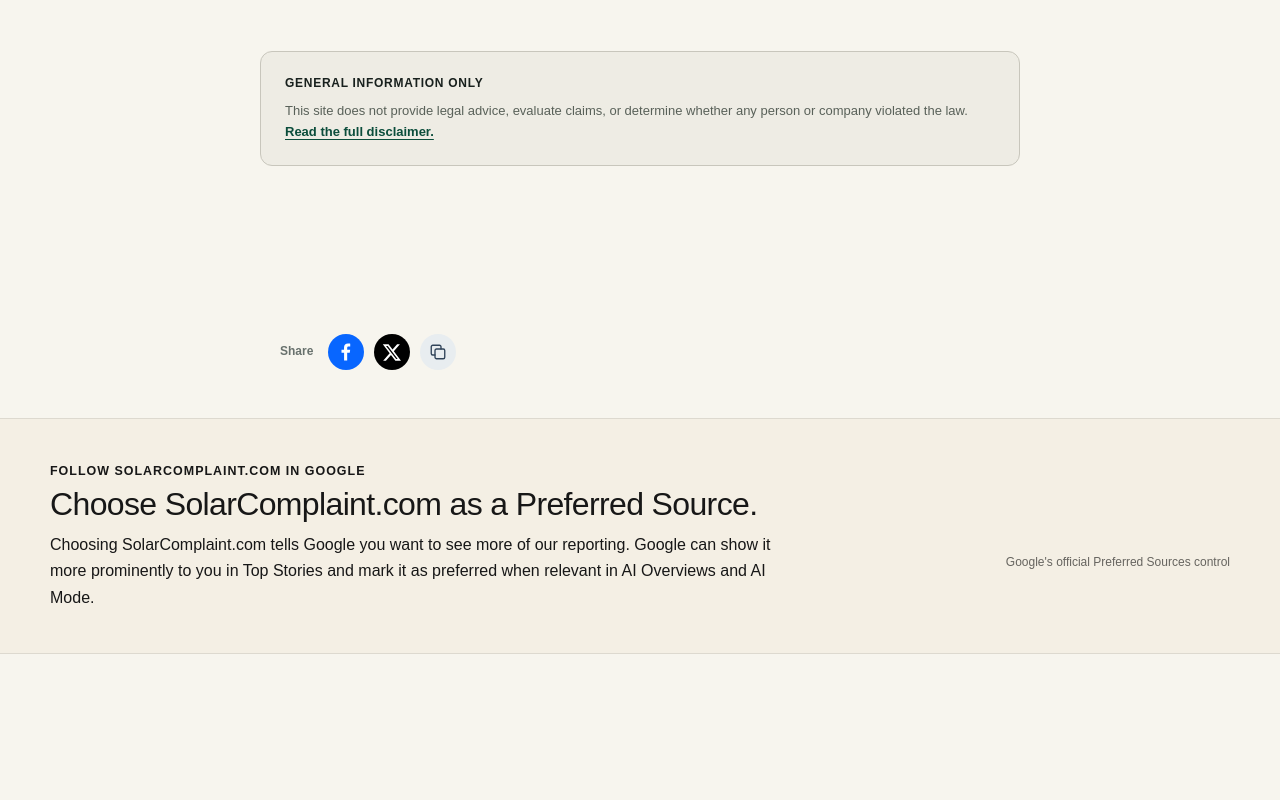
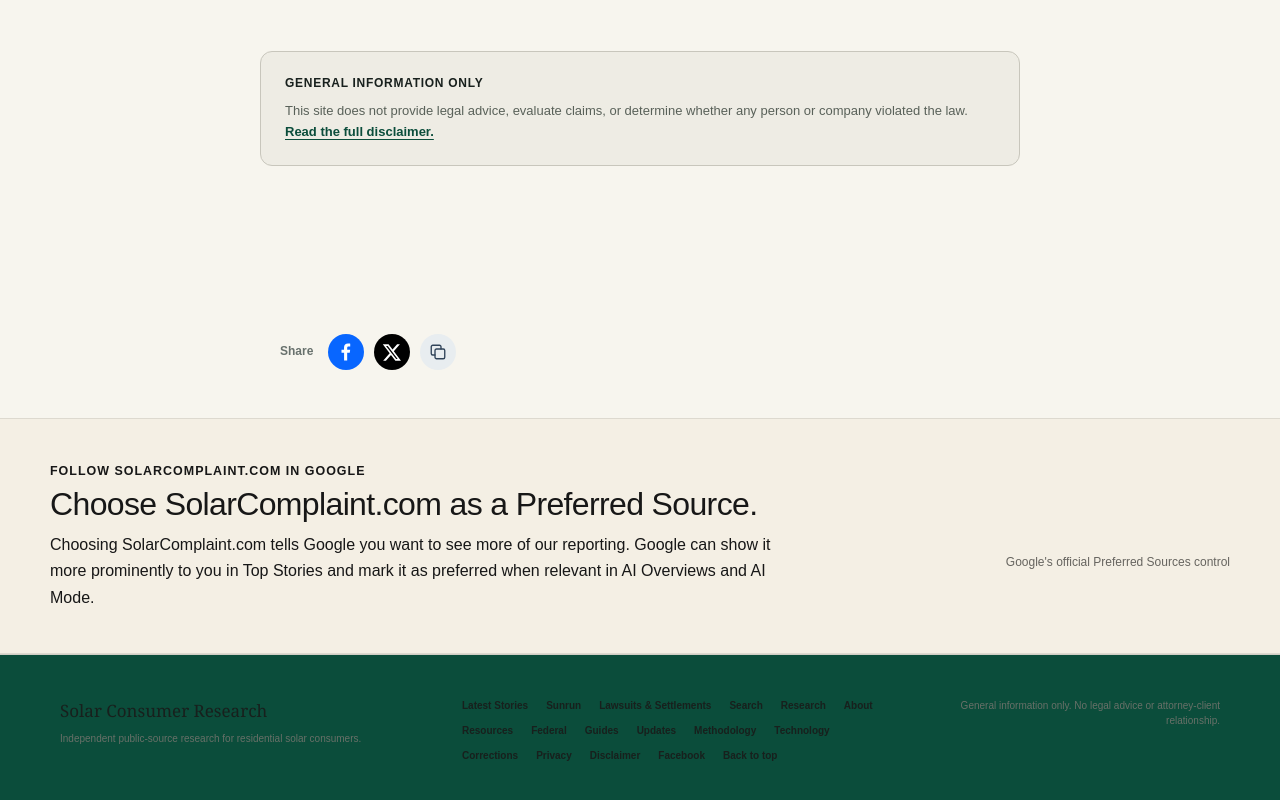
Before and after one commit to Decentralized-Rob/solar-consumer-research, a Next.js app: page /cases/connecticut-attorney-general-sunrun-lawsuit in a window 1280 px wide. Shown: the part 5823-6623 px from the top of the page. Before the commit the page ends 6477 px from the top, so only its background shows below. Built offline with nearby package versions, Linux system fonts and the light colour scheme.

Commit message:
Move navigation footer into shared site layout

```diff
--- a/app/layout.tsx
+++ b/app/layout.tsx
@@ -6,6 +6,7 @@ import "./newsroom.css";
 import "./mobile-app-scale.css";
 import "./article-share.css";
 import { SitewideShareFooter } from "../components/article-share";
+import { SiteFooter } from "../components/home/navigation";
 
 export const metadata: Metadata = {
   metadataBase: new URL("https://solarcomplaint.com"),
@@ -94,6 +95,7 @@ export default function RootLayout({
         {children}
         <SitewideShareFooter />
         <GooglePreferredSource />
+        <SiteFooter />
       </body>
     </html>
   );
```
